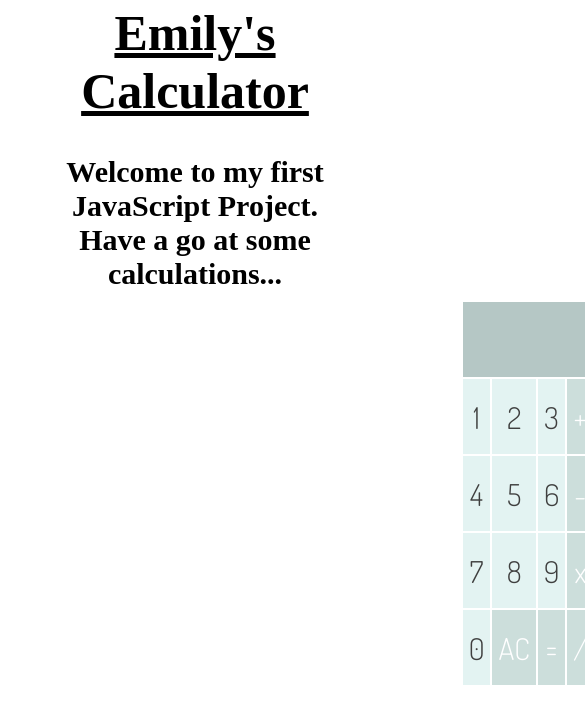
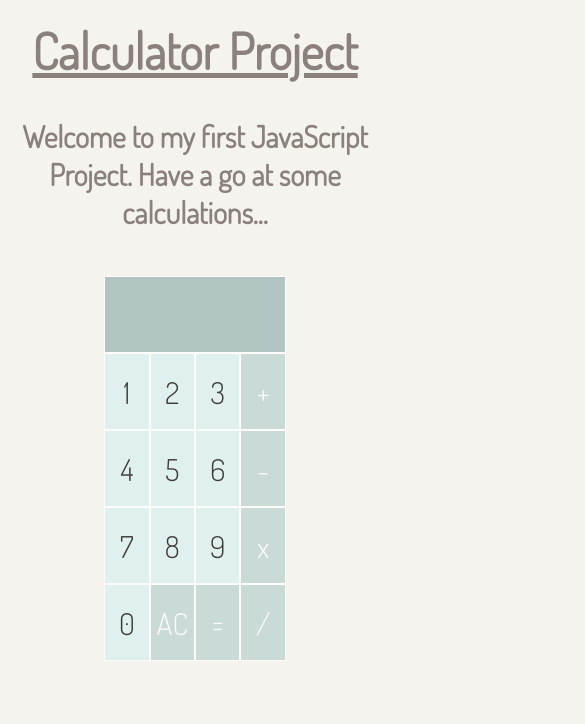
Before and after one commit to EmilyRoe/JS-Calculator, a plain HTML site: page index.html in a window 390 px wide. Shown: the whole page, 585 px wide, since content can reach past the window. Drawn offline with Linux system fonts and the light colour scheme.

Commit message:
Updated styling and responsiveness

```diff
--- a/index.html
+++ b/index.html
@@ -12,11 +12,13 @@
     <main>
         <header>
             <div class="heading">
-                <h1>Emily's Calculator</h1>
+                <h1>Calculator Project</h1>
+            </div>
+        </header>
+        <div class="subHeading">
             <h2>Welcome to my first JavaScript Project. Have a go at some calculations...</h2>
         </div>
-        </header>
-
+        <section class="calculatorContainer">
             <div class="calculator">
                 <div class="calculator__display"></div>
 
@@ -38,6 +40,7 @@
                 <button class="operator-button">/</button>
                 </div>
             </div>
+        </section>
     </main>
 
 </body>
--- a/styles.css
+++ b/styles.css
@@ -1,9 +1,12 @@
 @import url('https://fonts.googleapis.com/css2?family=Dosis:wght@300&display=swap');
 
+body {
+    background-color: #f4f3ee;
+}
+
 header {
-    height: 30vh;
+    height: 10vh;
     width: auto;
-    padding: 0 40px;
     display: flex;
     justify-content: center;
     align-items: center;
@@ -13,28 +16,36 @@ header {
         text-align: center;
     }
 
+    .subHeading {
+        text-align: center;
+        color: #8a817c;
+        margin: 10px 0;
+        font-family: Dosis;
+    }
+
+    h2 {
+        font-size: 30px;
+    }
+
     h1 {
-        color: black;
+        color: #8a817c;
         font-size: 50px;
         margin: 10px 0px;
         padding: 25px 0px;
         text-decoration: underline;
+        font-family: Dosis;
     }
-
-    h2 {
-        color: black;
-        font-size: 30px;
-        margin: 10px 0;
-    }
-
-
+.calculatorContainer {
+    display: grid;
+    justify-content: center;
+}
 .calculator {
     display: grid;
     justify-content: center;
     width: auto;
     height: auto;
     padding: 20px 20px;
-    margin: 20px 500px;
+    margin: 0px 0px;
     grid-template-columns: 1fr 1fr 1fr 1fr;
     grid-template-rows: 1fr 1fr 1fr 1fr 1fr;
 }
@@ -91,3 +102,15 @@ button:hover{
 #clear-button:hover {
     opacity: 1;
 }
+
+@media screen and (min-width: 400px) {
+    .calculator {
+        width: 300px;
+    }
+}
+
+@media screen and (min-width: 768px) {
+    .calculator {
+        width: 500px;
+    }
+}
```
Lines whose indentation alone changed are shown as unchanged.
